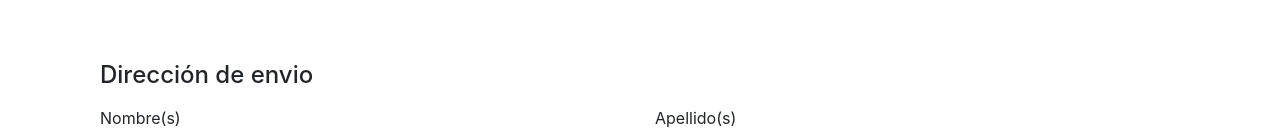
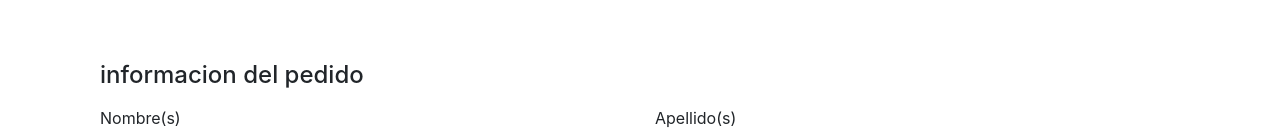
Before and after one commit to aaron-za-dev/Practic2FrontEnd, a plain HTML site: page payment.html in a window 1280 px wide. Shown: the part 201-337 px from the top of the page. Drawn offline with nearby package versions, Linux system fonts and the light colour scheme.

Commit message:
Update payment.html
text corrections

```diff
--- a/payment.html
+++ b/payment.html
@@ -24,7 +24,7 @@
             </div>
 
             <div class="col-md-12 order-md-1">
-                <h4 class="mb-3">Dirección de envio</h4>
+                <h4 class="mb-3">informacion del pedido</h4>
                 <form class="needs-validation">
 
                     <div class="row">
```
